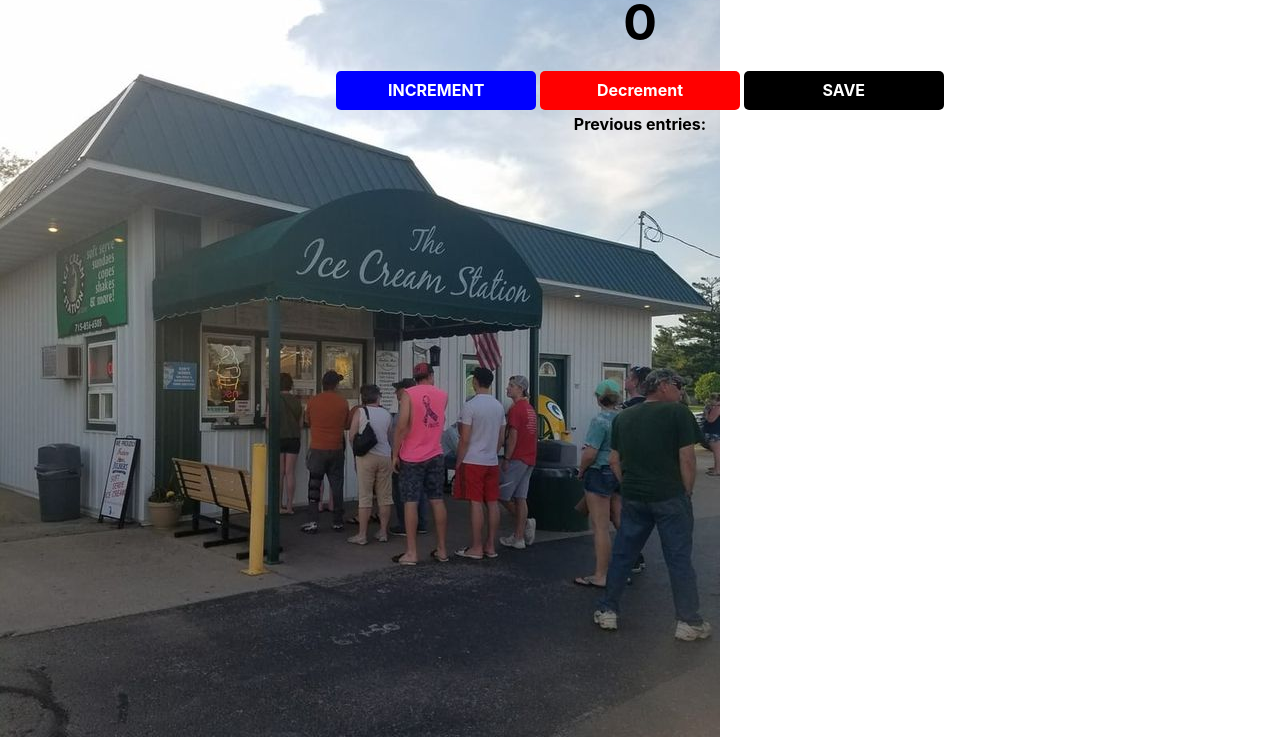
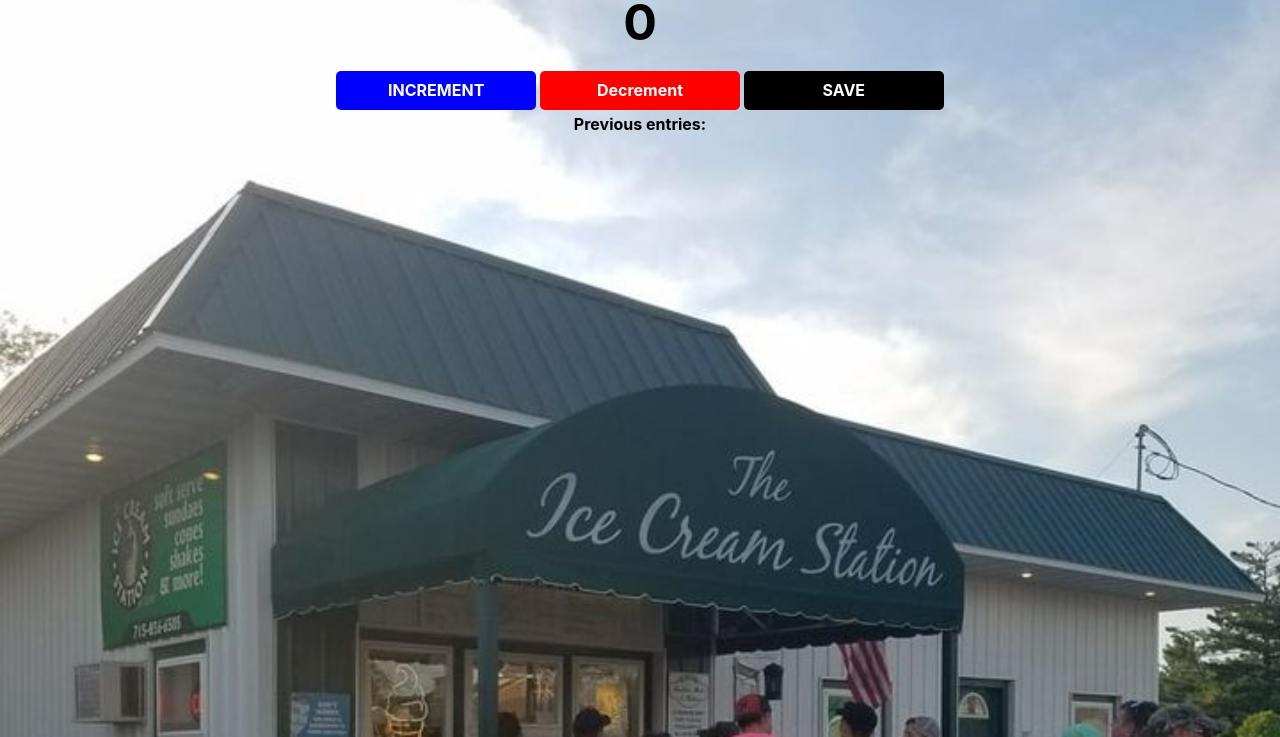
Before and after one commit to Abiodun001-world/The-Ice_Cream_Station, a plain HTML site: page index.html in a window 1280 px wide. Shown: the part 63-800 px from the top of the page. Drawn offline with nearby package versions, Linux system fonts and the light colour scheme.

Commit message:
resolving merge conflicts

```diff
--- a/index.css
+++ b/index.css
@@ -9,13 +9,10 @@
 
 body {
     background-image: url("ice_cream.jpg");
-<<<<<<< HEAD
     background-size: cover;
     background-repeat: no-repeat;
     background-attachment: fixed;
-=======
     background-size: cover
->>>>>>> 335416cb9f9fee78b1026589ff97c5e9fbb77b33
 }
 .container    {
     font-family: -apple-system, BlinkMacSystemFont, 'Segoe UI', Roboto, Oxygen, Ubuntu, Cantarell, 'Open Sans', 'Helvetica Neue', sans-serif;
```
